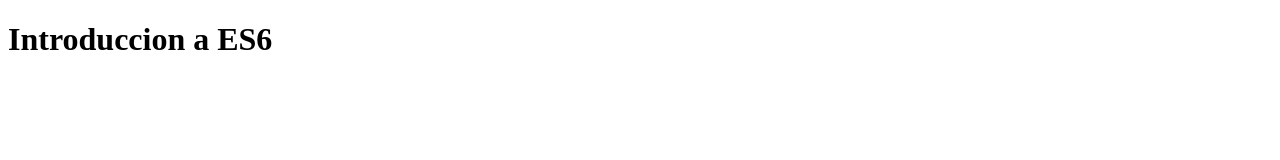
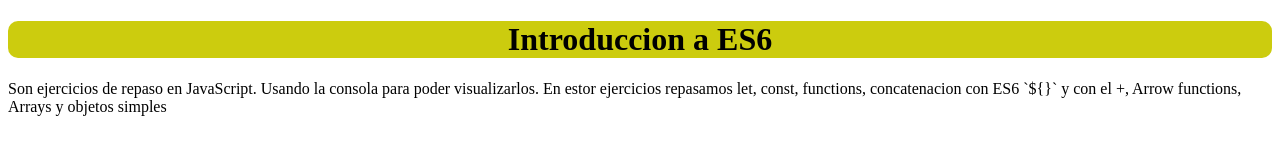
Before and after one commit to Tres-zE/U-jS-R, a plain HTML site: page index.html in a window 1280 px wide. Drawn offline with Linux system fonts and the light colour scheme.

Commit message:
agregando css

```diff
--- a/index.html
+++ b/index.html
@@ -4,9 +4,18 @@
     <meta charset="UTF-8" />
     <meta name="viewport" content="width=device-width, initial-scale=1.0" />
     <title>Intro</title>
+    <link rel="stylesheet" href="style.css" />
     <script type="module" src="./script.js"></script>
   </head>
   <body>
-    <h1>Introduccion a ES6</h1>
+    <div class="titulo"><h1>Introduccion a ES6</h1></div>
+    <div class="explicacion">
+      <p>
+        Son ejercicios de repaso en JavaScript. Usando la consola para poder
+        visualizarlos. En estor ejercicios repasamos let, const, functions,
+        concatenacion con ES6 `${}` y con el +, Arrow functions, Arrays y
+        objetos simples
+      </p>
+    </div>
   </body>
 </html>
--- /dev/null
+++ b/style.css
@@ -0,0 +1,9 @@
+.titulo {
+  background: rgb(204, 204, 14);
+  text-align: center;
+  border-radius: 10px;
+}
+
+.explicacion p {
+  text-justify: auto;
+}
```
